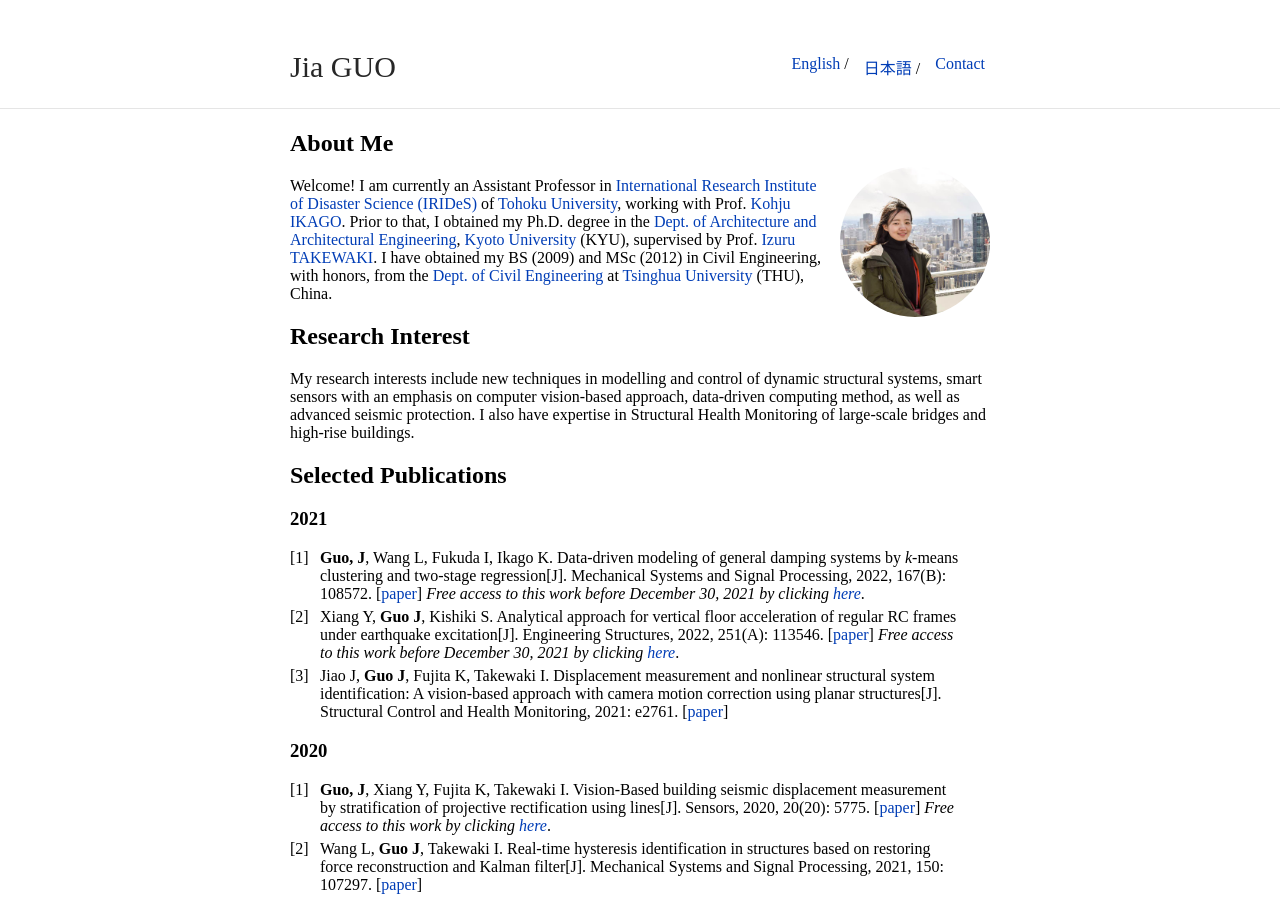
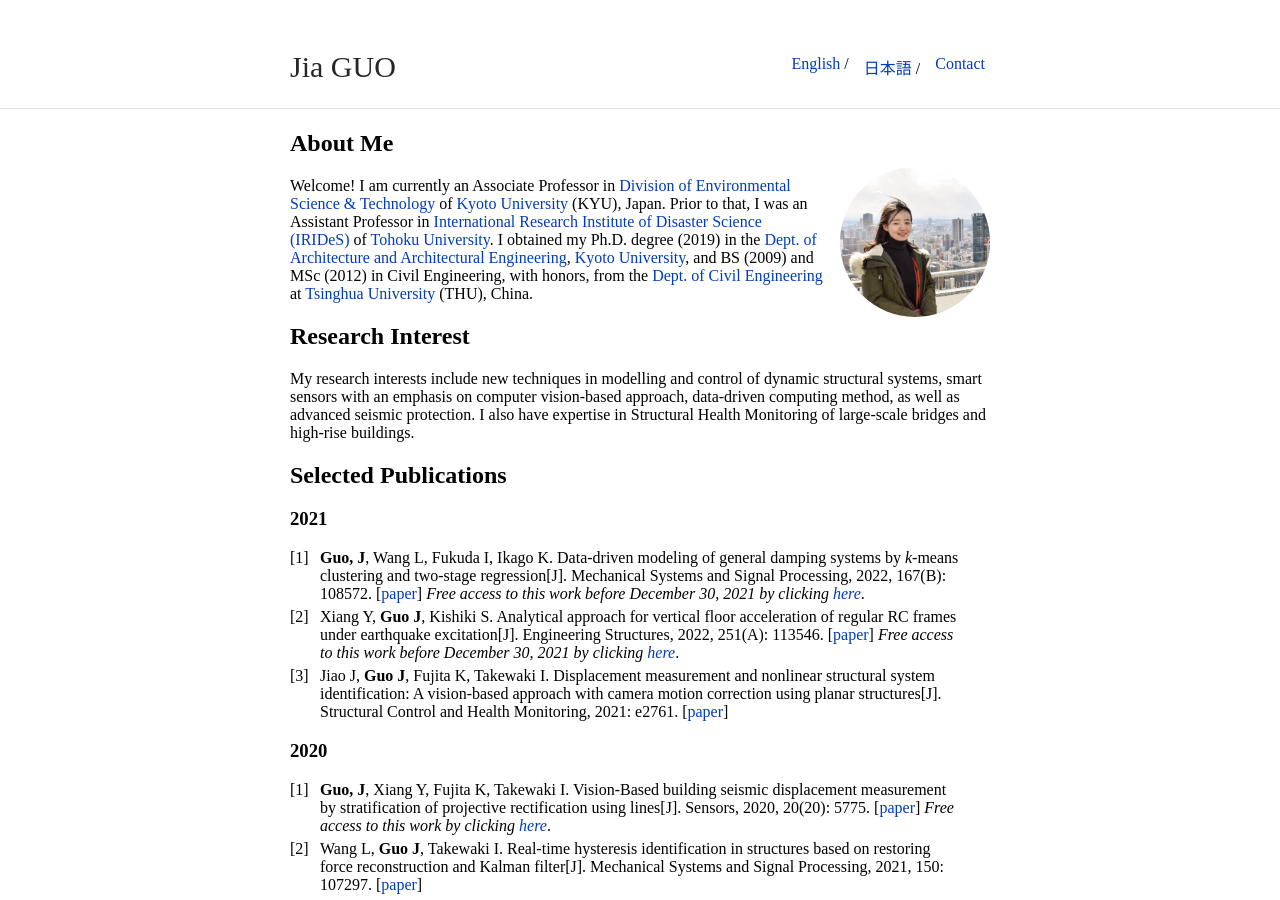
Before and after one commit to JiaGUOCV/JiaGUOCV.github.io, a Jekyll site: the page built from index.md, in a window 1280 px wide and 900 px high. Built offline with Jekyll 4.4.1, drawn with Linux system fonts in a browser that asks for light colours; our own code applies the rules of GitHub Pages for plain Markdown files.

Commit message:
Add files via upload
index new version-temp

```diff
--- a/index.md
+++ b/index.md
@@ -6,9 +6,10 @@ layout: default
 
 <img class="profile-picture" src="me.jpg">
 
-Welcome! I am currently an Assistant Professor in [International Research Institute of Disaster Science (IRIDeS)](https://irides.tohoku.ac.jp/eng/) of [Tohoku University](http://www.tohoku.ac.jp/en/), working with Prof. [Kohju IKAGO](https://sites.google.com/site/ikagolab/).
-Prior to that, I obtained my Ph.D. degree in the [Dept. of Architecture and Architectural Engineering](https://www.ar.t.kyoto-u.ac.jp/en?set_language=en), [Kyoto University](https://www.kyoto-u.ac.jp/en/) (KYU), supervised by Prof. [Izuru TAKEWAKI](http://takewaki-lab.archi.kyoto-u.ac.jp/takewaki_tsuji_lab/home.php?lang=ENG).
-I have obtained my BS (2009) and MSc (2012) in Civil Engineering, with honors, from the [Dept. of Civil Engineering](http://www.civil.tsinghua.edu.cn/en/ce/index.html) at [Tsinghua University](https://www.tsinghua.edu.cn/en/index.htm) (THU), China.
+Welcome! I am currently an Associate Professor in [Division of Environmental Science & Technology](http://www.est.kais.kyoto-u.ac.jp/e/index.html) of [Kyoto University](https://www.kyoto-u.ac.jp/en) (KYU), Japan.
+Prior to that, I was an Assistant Professor in [International Research Institute of Disaster Science (IRIDeS)](https://irides.tohoku.ac.jp/eng/) of [Tohoku University](http://www.tohoku.ac.jp/en/).
+I obtained my Ph.D. degree (2019) in the [Dept. of Architecture and Architectural Engineering](https://www.ar.t.kyoto-u.ac.jp/en?set_language=en), [Kyoto University](https://www.kyoto-u.ac.jp/en/),
+and BS (2009) and MSc (2012) in Civil Engineering, with honors, from the [Dept. of Civil Engineering](http://www.civil.tsinghua.edu.cn/en/ce/index.html) at [Tsinghua University](https://www.tsinghua.edu.cn/en/index.htm) (THU), China.
 
 ## Research Interest
 
```
